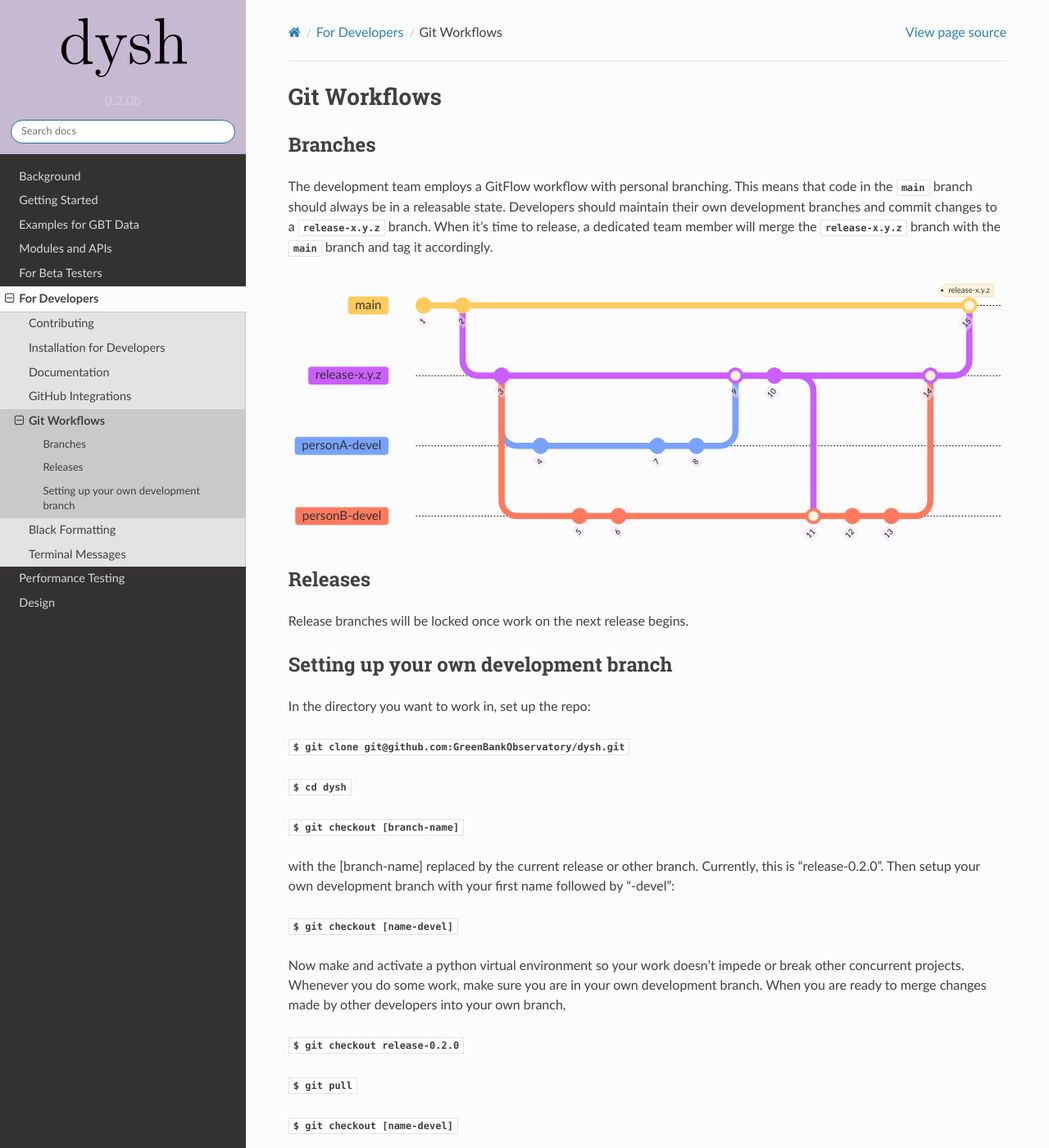
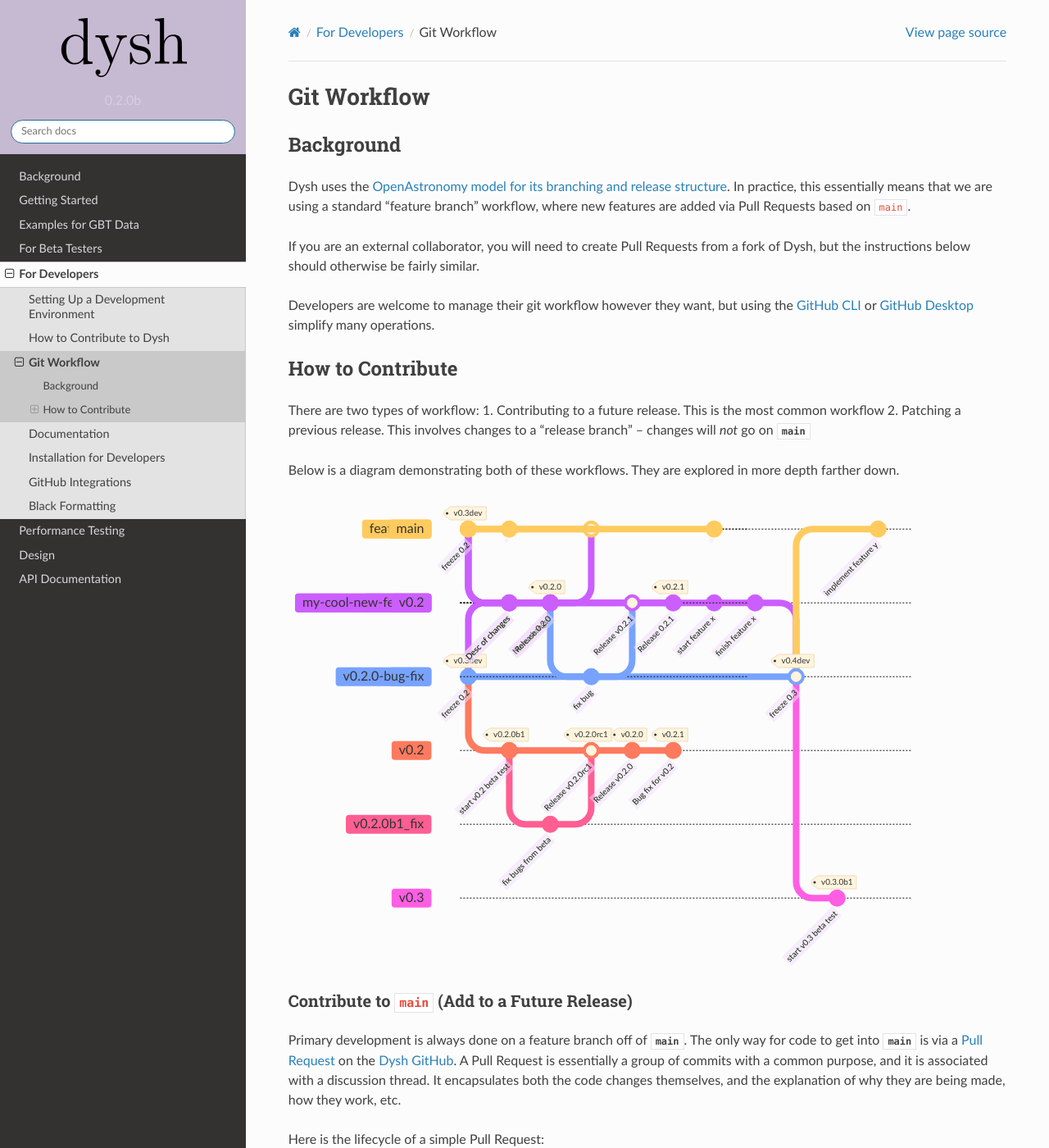
Before and after one commit to GreenBankObservatory/dysh, a Sphinx documentation site: the page built from docs/source/for_developers/git_workflows.rst, in a window 1280 px wide and 1400 px high. Shown: the whole window at 82% size. Built offline with Sphinx 7.4.7 and the Read the Docs theme 2.0.0, drawn with Linux system fonts in a browser that asks for light colours; some of the changed text lies outside the part shown.

```diff
--- a/docs/source/for_developers/git_workflows.rst
+++ b/docs/source/for_developers/git_workflows.rst
@@ -1,84 +1,153 @@
-*************
-Git Workflows
-*************
+************
+Git Workflow
+************
 
-Branches
-========
+Background
+==========
 
-The development team employs a GitFlow workflow with personal branching. This means that code in the `main` branch should always be in a releasable state. Developers should maintain their own development branches and commit changes to a `release-x.y.z` branch. When it's time to release, a dedicated team member will merge the `release-x.y.z` branch with the `main` branch and tag it accordingly.
+Dysh uses the `OpenAstronomy model for its branching and release structure <https://packaging-guide.openastronomy.org/en/latest/releasing.html#releasing-from-branches>`_. In practice, this essentially means that we are using a standard "feature branch" workflow, where new features are added via Pull Requests based on ``main``.
+
+If you are an external collaborator, you will need to create Pull Requests from a fork of Dysh, but the instructions below should otherwise be fairly similar.
+
+Developers are welcome to manage their git workflow however they want, but using the `GitHub CLI <https://cli.github.com/>`_ or `GitHub Desktop <https://desktop.github.com/>`_ simplify many operations.
+
+How to Contribute
+=================
+
+
+There are two types of workflow:
+1. Contributing to a future release. This is the most common workflow
+2. Patching a previous release. This involves changes to a "release branch" -- changes will *not* go on `main`
+
+Below is a diagram demonstrating both of these workflows. They are explored in more depth farther down.
 
 .. mermaid::
 
-    %%{init: { 'theme': 'base' } }%%
+    %%{init: { 'logLevel': 'debug', 'theme': 'base', 'gitGraph': {'showBranches': true, 'showCommitLabel':true,'mainBranchOrder': 10}} }%%
 
     gitGraph
-        commit id: "1"
-        commit id: "2"
-        branch release-x.y.z order: 1
-        commit id: "3"
-        branch personB-devel order: 3
-        branch personA-devel order: 2
-        commit id: "4"
-        checkout personB-devel
-        commit id: "5"
-        commit id: "6"
-        checkout personA-devel
-        commit id: "7"
-        commit id: "8"
-        checkout release-x.y.z
-        merge personA-devel id: "9"
-        commit id: "10"
-        checkout personB-devel
-        merge release-x.y.z id: "11"
-        commit id: "12"
-        commit id: "13"
-        checkout release-x.y.z
-        merge personB-devel id: "14"
+
+        commit id: "freeze 0.2" tag: "v0.3dev"
+        branch v0.2 order: 11
+
+        checkout v0.2
+        commit id: "start v0.2 beta test" tag: "v0.2.0b1"
+
+        branch v0.2.0b1_fix order: 14
+        commit id: "fix bugs from beta"
+        checkout v0.2
+        merge v0.2.0b1_fix id: "Release v0.2.0rc1" tag: "v0.2.0rc1"
+        commit id: "Release v0.2.0" tag: "v0.2.0"
+        commit id: "Bug fix for v0.2" tag: "v0.2.1"
+        checkout v0.2
+
         checkout main
-        merge release-x.y.z  id: "15" tag: "release-x.y.z"
+        branch feature_x order:3
+        commit id: "start feature x"
+        commit id: "finish feature x"
+        checkout main
+        merge feature_x id: "freeze 0.3" tag: "v0.4dev"
 
-Releases
-========
+        branch v0.3 order:100
+        commit id: "start v0.3 beta test" tag: "v0.3.0b1"
+        checkout main
 
-Release branches will be locked once work on the next release begins.
+        branch feature_y order:1
+        checkout feature_y
+        commit id:"implement feature y"
+        checkout main
 
-Setting up your own development branch
-======================================
+Contribute to ``main`` (Add to a Future Release)
+++++++++++++++++++++++++++++++++++++++++++++++++
 
-In the directory you want to work in, set up the repo:
 
-`$ git clone git@github.com:GreenBankObservatory/dysh.git`
+Primary development is always done on a feature branch off of `main`. The only way for code to get into `main` is via a `Pull Request <https://docs.github.com/en/pull-requests/collaborating-with-pull-requests/proposing-changes-to-your-work-with-pull-requests/about-pull-requests>`_ on the `Dysh GitHub <https://github.com/GreenBankObservatory/dysh>`_. A Pull Request is essentially a group of commits with a common purpose, and it is associated with a discussion thread. It encapsulates both the code changes themselves, and the explanation of why they are being made, how they work, etc.
 
-`$ cd dysh`
+Here is the lifecycle of a simple Pull Request:
 
-`$ git checkout [branch-name]`
+.. code-block:: sh
 
-with the [branch-name] replaced by the current release or other branch. Currently, this is "release-0.2.0". Then setup your own development branch with your first name followed by "-devel":
+    git checkout main
+    git fetch origin main
+    git checkout -b my-cool-new-feature
+    # <make some code changes>
+    git commit -am "Desc of changes"
+    # <make some code changes>
+    git commit -am "More changes"
+    git push origin my-cool-new-feature
 
-`$ git checkout [name-devel]`
+At this point, the developer considers the work complete, and the Dysh GitHub has a new branch, ``my-cool-new-feature``, and the developer's repo will look like:
 
-Now make and activate a python virtual environment so your work doesn't impede or break other concurrent projects. Whenever you do some work, make sure you are in your own development branch. When you are ready to merge changes made by other developers into your own branch,
+.. mermaid::
 
-`$ git checkout release-0.2.0`
+    %%{init: { 'logLevel': 'debug', 'theme': 'base', 'gitGraph': {'showBranches': true, 'showCommitLabel':true}} }%%
 
-`$ git pull`
+    gitGraph
+        commit id:" "
+        branch my-cool-new-feature
+        checkout my-cool-new-feature
+        commit id: "Desc of changes"
+        commit id: "More changes"
 
-`$ git checkout [name-devel]`
+Now they can open a Pull Request in the Dysh repo on GitHub.
 
-`$ git merge release-0.2.0`
+At this point, a few things happen:
 
-When you are ready to commit changes, review what's been changed with
+1. GitHub CI kicks off, which runs code quality checks and unit tests
+2. Another developer will review your code contribution
+3. Discussion of the new feature will occur
+4. Eventually, the PR will be accepted or rejected
+    - If it is accepted, it will be merged into ``main`` and be a part of the next release
+    - If it is rejected, it will go nowhere
 
-`$ git status`
 
-and then add the intended files using
+If accepted, the Dysh repo will now look like:
 
-`$ git add [path/to/changed/file]`
+.. mermaid::
 
-check `dysh/.gitignore` to make sure you are not adding ignored files (virtual environment data, `_build/`, etc.). Then commit and push with
+    %%{init: { 'logLevel': 'debug', 'theme': 'base', 'gitGraph': {'showBranches': true, 'showCommitLabel':true}} }%%
 
-`$ git commit -m "[this is my commit message]"`
+    gitGraph
+        commit id:" "
+        branch my-cool-new-feature
+        checkout my-cool-new-feature
+        commit id: "Desc of changes"
+        commit id: "More changes"
+        checkout main
+        merge my-cool-new-feature
 
-`$ git push`
 
-The first time you run this, it will give a command about setting the origin upstream. Simply copy and run that command. Users of GitHub Desktop can also achieve all of these above steps using the app interface. Next, go to the `dysh GitHub page <https://github.com/GreenBankObservatory/dysh/>`_ and submit a pull request.
+
+
+Contribute to a Previous Release (Add to a release branch)
+++++++++++++++++++++++++++++++++++++++++++++++++++++++++++
+
+In this example, release ``v0.2.0`` has been released, and development has started on ``v0.3.0`` (on ``main``). Then, a bug is reported in ``v0.2.0``, necessitating a bug fix.
+
+
+.. mermaid::
+
+    %%{init: { 'logLevel': 'debug', 'theme': 'base', 'gitGraph': {'showBranches': true, 'showCommitLabel':true}} }%%
+
+    gitGraph
+
+        commit id: "freeze 0.2" tag: "v0.3dev"
+        branch v0.2
+
+        checkout v0.2
+
+        checkout main
+        commit id: "  "
+        checkout v0.2
+
+        commit id: "Release 0.2.0" tag: "v0.2.0"
+        branch v0.2.0-bug-fix
+        commit id: "fix bug"
+        checkout v0.2
+        merge v0.2.0-bug-fix id: "Release v0.2.1"
+        commit id: "Release 0.2.1" tag: "v0.2.1"
+
+        checkout v0.2
+
+        checkout main
+        commit id: " "
--- a/docs/source/for_developers/index.rst
+++ b/docs/source/for_developers/index.rst
@@ -2,15 +2,16 @@
 For Developers
 **************
 
-Here's some info that developers might find useful
+Documentation specifically for people who want to contribute code to Dysh
 
 .. toctree::
    :maxdepth: 2
 
+   setup_dev_env
    contributing
+   git_workflows
+   doc_standards
+
    install
-   doc_standards
    github_integrations
-   git_workflows
    black
-   terminal_messages
--- a/docs/source/modules/index.rst
+++ b/docs/source/modules/index.rst
@@ -1,6 +1,8 @@
-****************
-Modules and APIs
-****************
+*****************
+API Documentation
+*****************
+
+Documentation for Dysh's public API
 
 .. toctree::
    :maxdepth: 2
```
Also changed, not shown: docs/source/for_developers/contributing.rst (+63 -4 lines), docs/source/for_developers/doc_standards.rst (+31 -19 lines), docs/source/for_developers/setup_dev_env.rst (added, +78 -0 lines), docs/source/for_developers/terminal_messages.rst (deleted, +0 -30 lines), docs/source/index.rst (+8 -7 lines).
